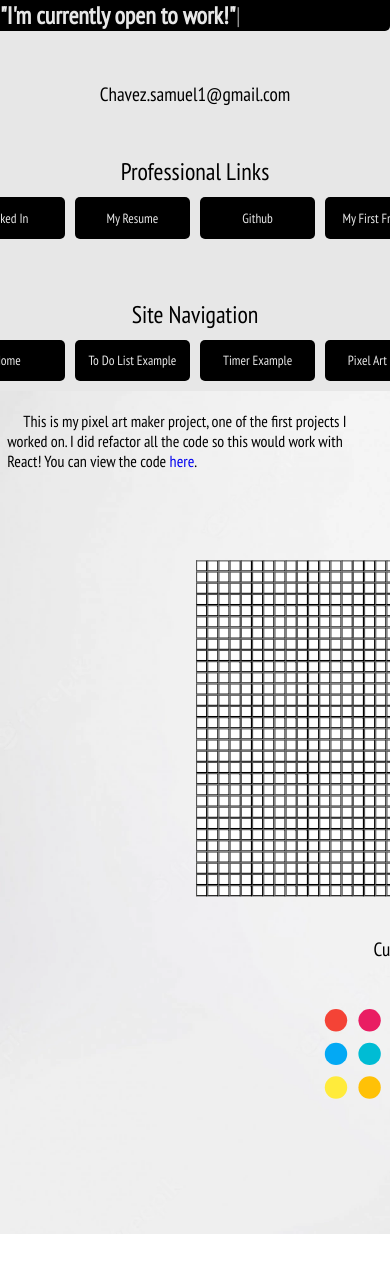
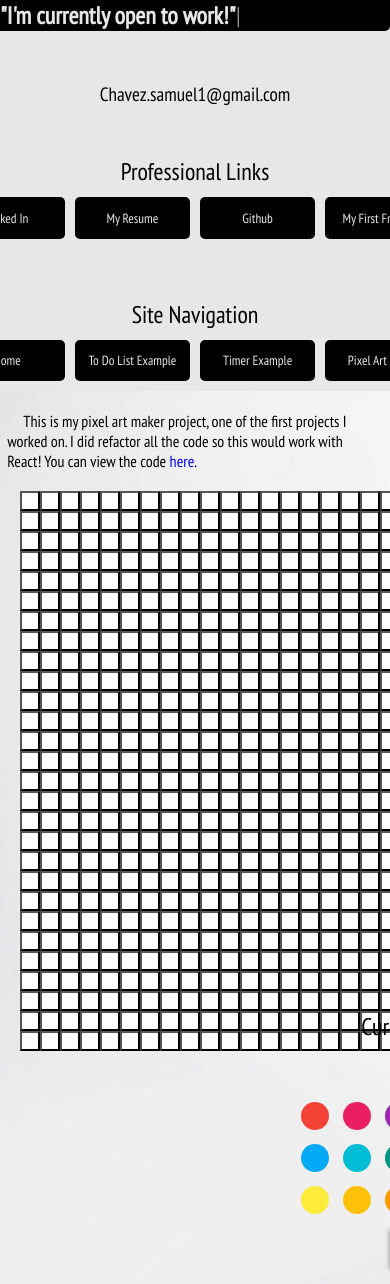
Before and after one commit to SamChav/outward, a Next.js app: page /PixelArt in a window 390 px wide. Before the commit the page ends 1234 px from the top, so only its background shows below. Built offline with nearby package versions, Linux system fonts and the light colour scheme.

Commit message:
fix attempt mobile pixelart

```diff
--- a/styles/PixelArtMaker.module.css
+++ b/styles/PixelArtMaker.module.css
@@ -117,7 +117,7 @@
 @media(max-width:600px) {
     .pixelArtContainer {
         min-width: 400px;
-        scale: .8;
+        /* scale: .8; */
     }
     .pixelCanvas {
         min-width: 400px;
@@ -126,7 +126,7 @@
 
 @media(max-width:1200px) {
     .pixelCanvas {
-        scale: .8;
+        /* scale: .8; */
         align-self: flex-start;
         align-content: flex-start;
     }
@@ -144,6 +144,8 @@
     .pixelArtContainer {
         min-width: 800px;
         align-items: flex-start;
+        gap: 10%;
+        margin-top: 50px;
     }
     .paragraph {
         font-size: 1rem;
@@ -152,7 +154,7 @@
     }
     .pixelCanvas {
         min-width: 800px;
-        scale: .7;
+        /* scale: .7; */
         margin-bottom: -5%;
         margin-top: -5%;
     }
```
